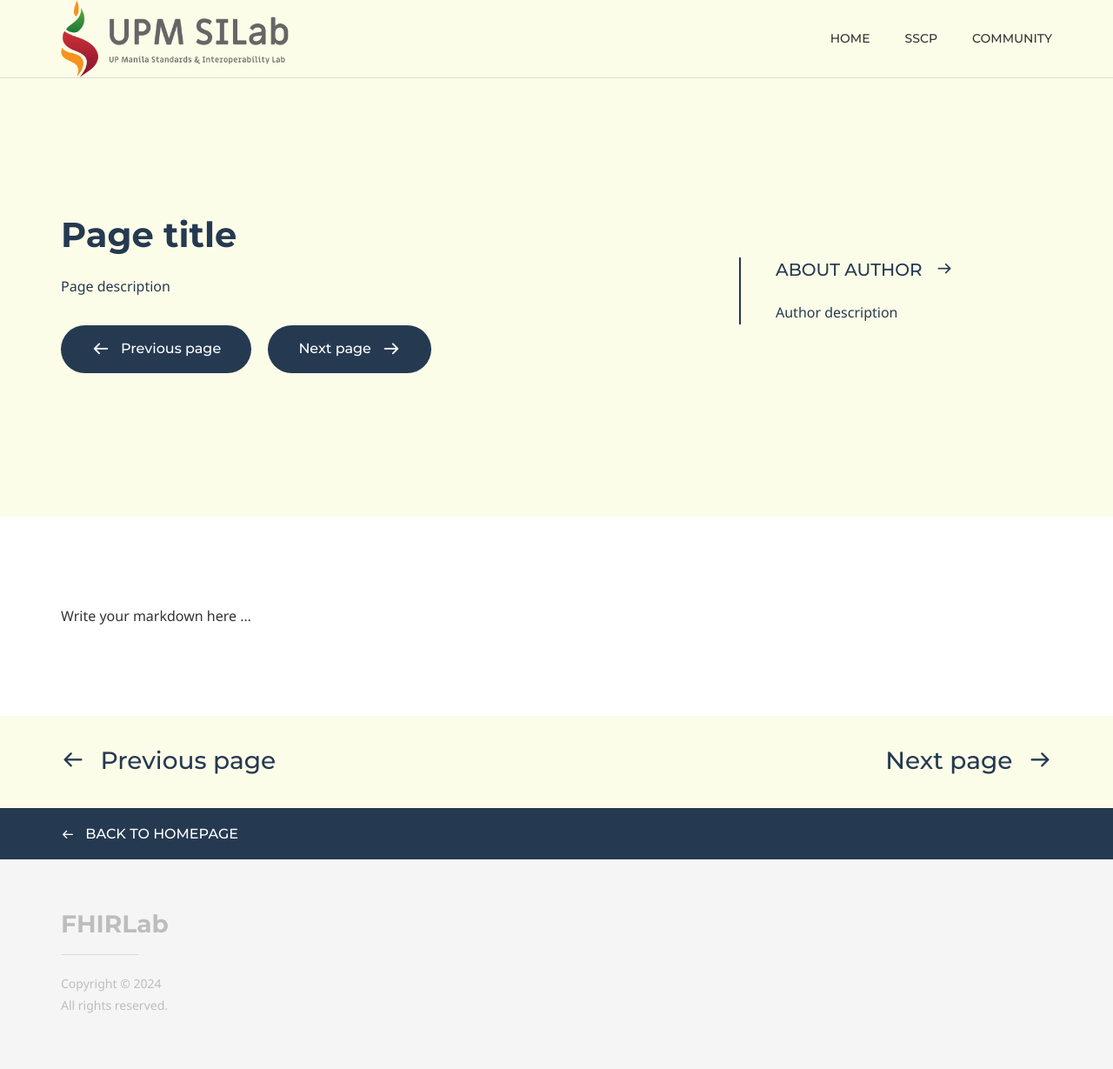
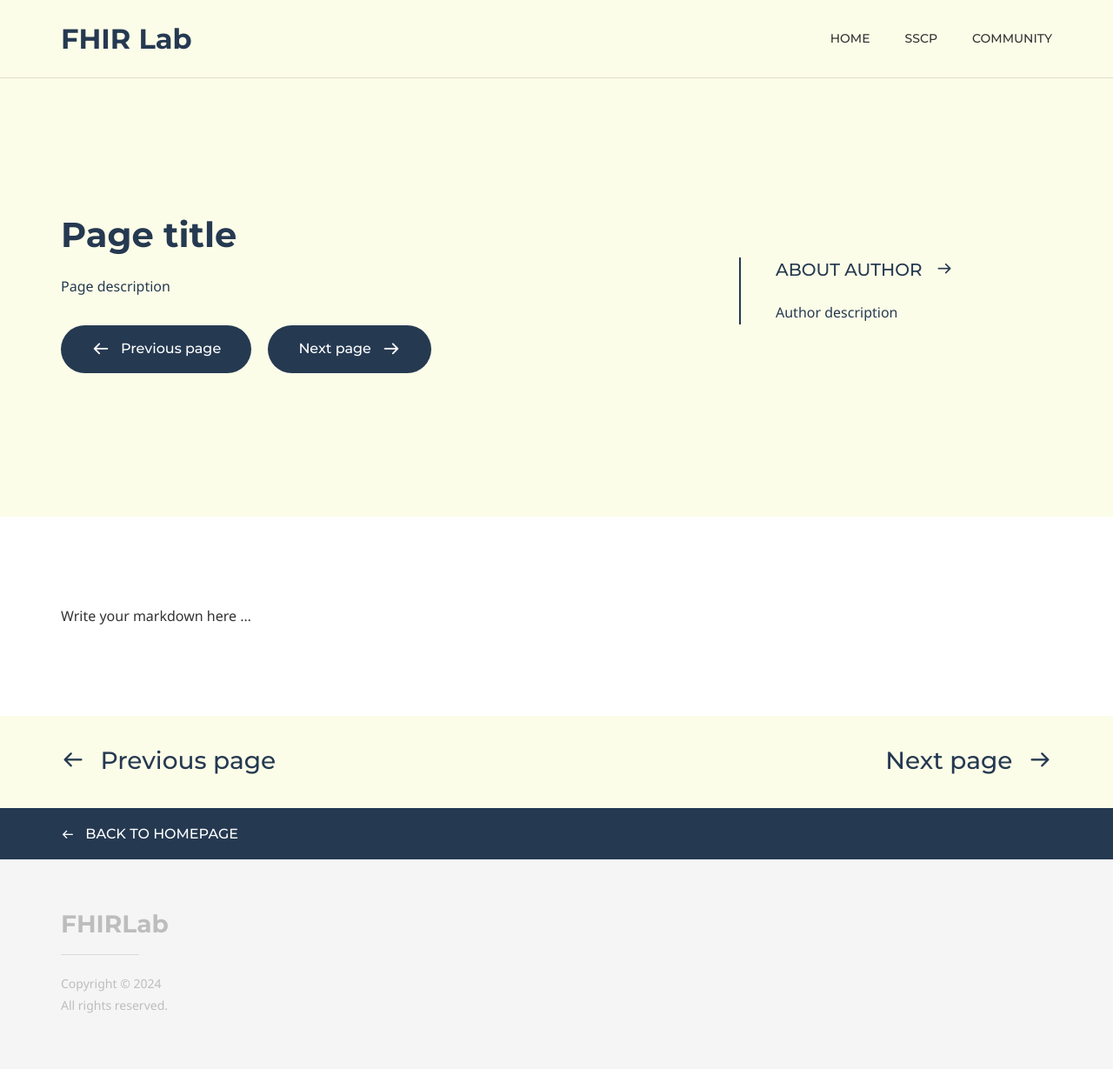
Before and after one commit to upmsilab/FHIRLab, a Jekyll site: the page built from default.md, in a window 1280 px wide. Shown: the whole page at 87% size. Built offline with Jekyll 4.4.1, drawn with Linux system fonts in a browser that asks for light colours; some web fonts are replaced.

Commit message:
Update _config.yml

```diff
--- a/_config.yml
+++ b/_config.yml
@@ -4,8 +4,8 @@ doks:
     color_theme: yellow # Available themes: blue (default), green, purple, red and yellow
     header:
         logo:
-            text:
-            image: true
+            text: FHIR Lab
+            image:
         nav:
             - item_name: Home
               item_url: 'https://fhirlab.net/'
```
